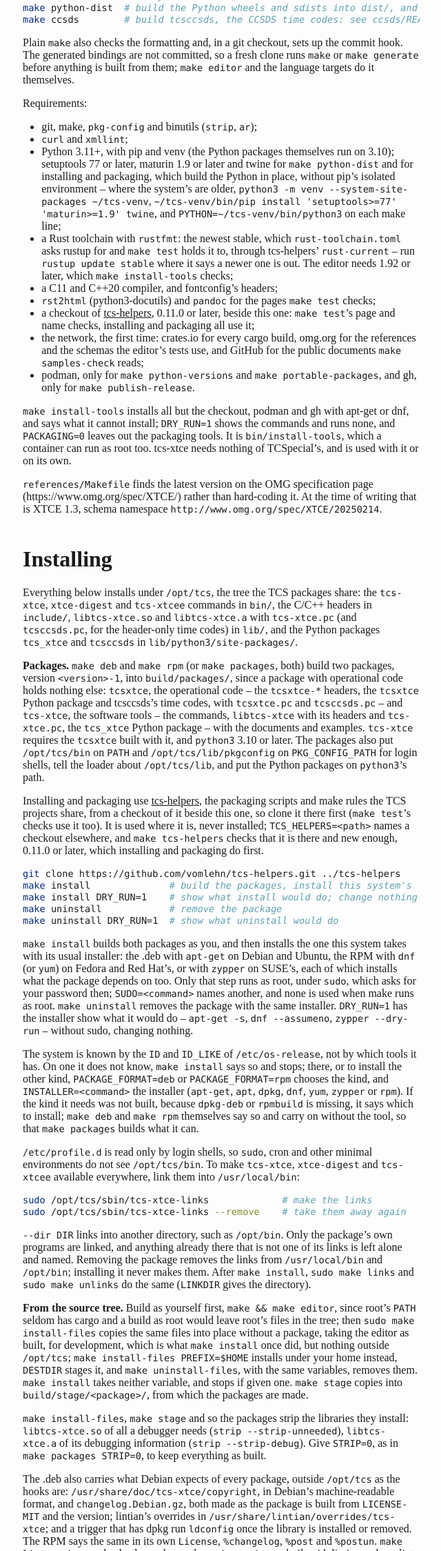
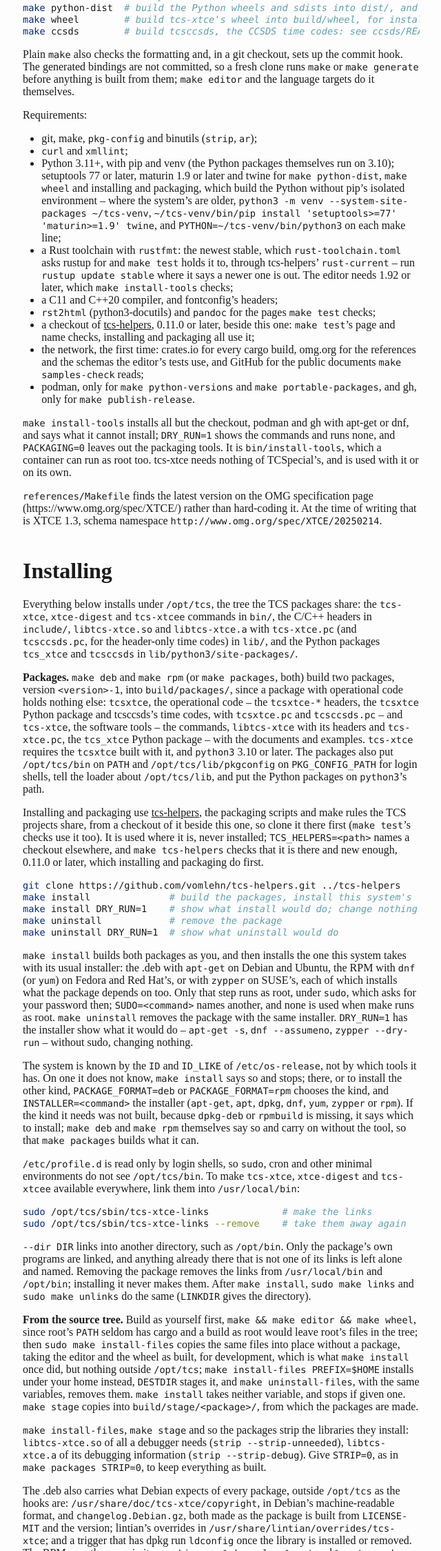
Before and after one commit to vomlehn/tcs-xtce, a plain HTML site: page index.html in a window 1280 px wide. Shown: the part 3054-5302 px from the top of the page at 69% size, without its empty margins (319-959 px from the left). Drawn offline with Linux system fonts and the light colour scheme.

Commit message:
Install tcs_xtce from its wheel, so installing compiles no Rust
The .deb and .rpm, and make install-files, ran pip on a copy of
tcs-xtce's sources, which since its extension module is Rust ran maturin
and cargo, as root under sudo make install-files. make wheel now builds
the wheel into build/wheel as yourself, and installing takes tcs_xtce from
it; as root the wheel is taken as built, as the editor is, and its absence
stops the install, saying to run make wheel first.

Co-Authored-By: Claude Opus 5.5 <noreply@anthropic.com>

```diff
--- a/index.html
+++ b/index.html
@@ -433,7 +433,8 @@ generated from them (start with <code>simple-string</code>)</td>
 <span id="cb1-18"><a href="#cb1-18" aria-hidden="true" tabindex="-1"></a><span class="fu">make</span> fmt-check    <span class="co"># verify Rust and Python formatting (Rust is also checked by</span></span>
 <span id="cb1-19"><a href="#cb1-19" aria-hidden="true" tabindex="-1"></a>                  <span class="co"># every `make rust`)</span></span>
 <span id="cb1-20"><a href="#cb1-20" aria-hidden="true" tabindex="-1"></a><span class="fu">make</span> python-dist  <span class="co"># build the Python wheels and sdists into dist/, and try them</span></span>
-<span id="cb1-21"><a href="#cb1-21" aria-hidden="true" tabindex="-1"></a><span class="fu">make</span> ccsds        <span class="co"># build tcsccsds, the CCSDS time codes: see ccsds/README.md</span></span></code></pre></div>
+<span id="cb1-21"><a href="#cb1-21" aria-hidden="true" tabindex="-1"></a><span class="fu">make</span> wheel        <span class="co"># build tcs-xtce&#39;s wheel into build/wheel, for installing</span></span>
+<span id="cb1-22"><a href="#cb1-22" aria-hidden="true" tabindex="-1"></a><span class="fu">make</span> ccsds        <span class="co"># build tcsccsds, the CCSDS time codes: see ccsds/README.md</span></span></code></pre></div>
 <p>Plain <code>make</code> also checks the formatting and, in a git
 checkout, sets up the commit hook. The generated bindings are not
 committed, so a fresh clone runs <code>make</code> or
@@ -446,9 +447,9 @@ committed, so a fresh clone runs <code>make</code> or
 <li><code>curl</code> and <code>xmllint</code>;</li>
 <li>Python 3.11+, with pip and venv (the Python packages themselves run
 on 3.10); setuptools 77 or later, maturin 1.9 or later and twine for
-<code>make python-dist</code> and for installing and packaging, which
-build the Python in place, without pip’s isolated environment – where
-the system’s are older,
+<code>make python-dist</code>, <code>make wheel</code> and installing
+and packaging, which build the Python without pip’s isolated environment
+– where the system’s are older,
 <code>python3 -m venv --system-site-packages ~/tcs-venv</code>,
 <code>~/tcs-venv/bin/pip install 'setuptools&gt;=77' 'maturin&gt;=1.9' twine</code>,
 and <code>PYTHON=~/tcs-venv/bin/python3</code> on each make line;</li>
@@ -564,10 +565,11 @@ never makes them. After <code>make install</code>,
 <code>sudo make links</code> and <code>sudo make unlinks</code> do the
 same (<code>LINKDIR</code> gives the directory).</p>
 <p><strong>From the source tree.</strong> Build as yourself first,
-<code>make &amp;&amp; make editor</code>, since root’s <code>PATH</code>
-seldom has cargo and a build as root would leave root’s files in the
-tree; then <code>sudo make install-files</code> copies the same files
-into place without a package, taking the editor as built, for
+<code>make &amp;&amp; make editor &amp;&amp; make wheel</code>, since
+root’s <code>PATH</code> seldom has cargo and a build as root would
+leave root’s files in the tree; then
+<code>sudo make install-files</code> copies the same files into place
+without a package, taking the editor and the wheel as built, for
 development, which is what <code>make install</code> once did, but
 nothing outside <code>/opt/tcs</code>;
 <code>make install-files PREFIX=$HOME</code> installs under your home
```
Also changed, not shown: docs/tcs-xtce.html (+6 -1 lines), 3 other files.
